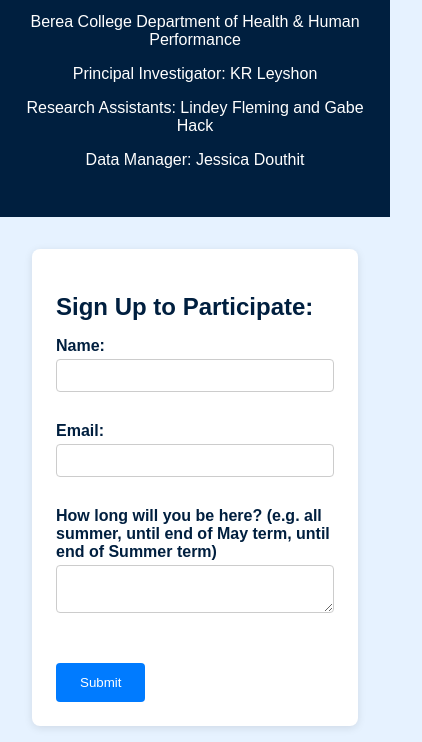
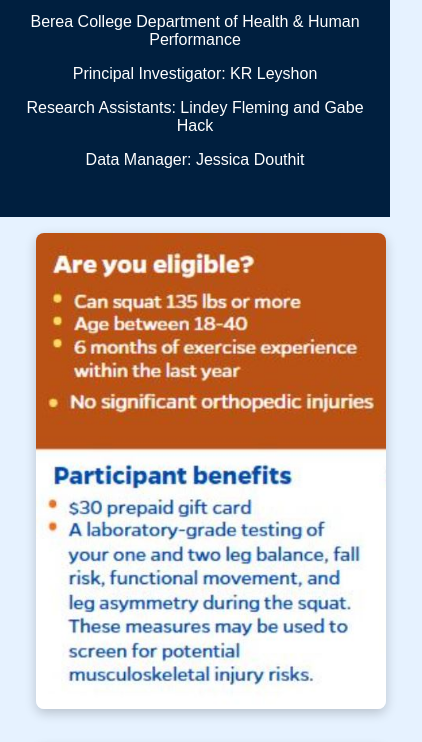
Before and after one commit to JessicaDouthit00/hhpresearch1, a website: page index.html in a window 390 px wide. Shown: the part 278-1020 px from the top of the page, 422 px wide, since content can reach past the window. Drawn offline with Linux system fonts and the light colour scheme.

Commit message:
Update styles.css

```diff
--- a/styles.css
+++ b/styles.css
@@ -102,7 +102,21 @@
     flex-direction: column;
   }
 
+  .left-side,
   .right-side {
-    display: none;
+    width: 100%;
+    padding: 1rem;
+  }
+
+  .right-side {
+    order: -1;
+    display: flex;
+    flex-direction: column;
+    align-items: center;
+  }
+
+  .right-side img {
+    max-width: 90%;
+    margin: 0 auto 1rem;
   }
 }
```
